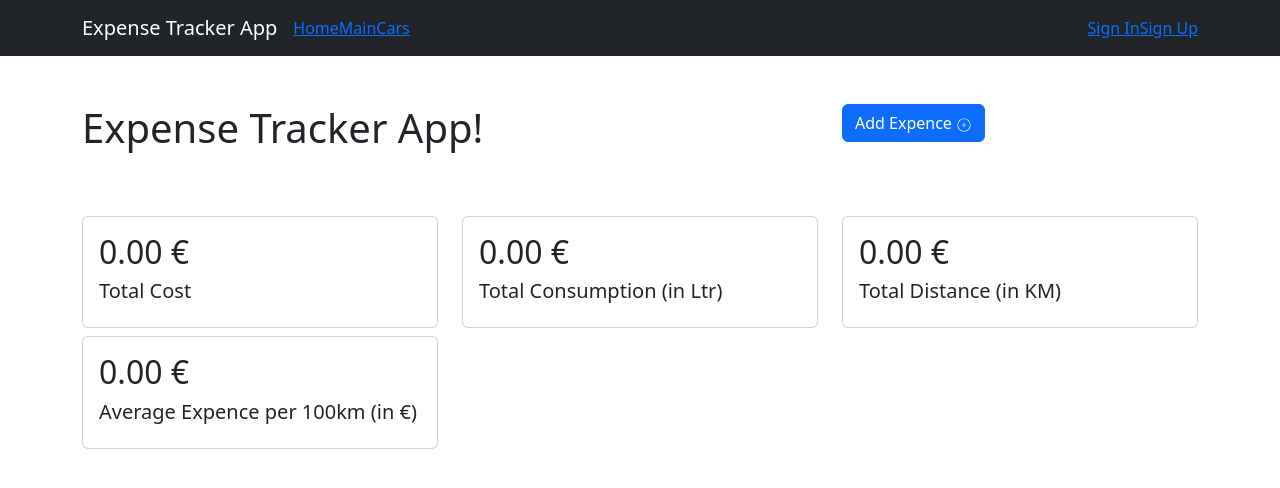
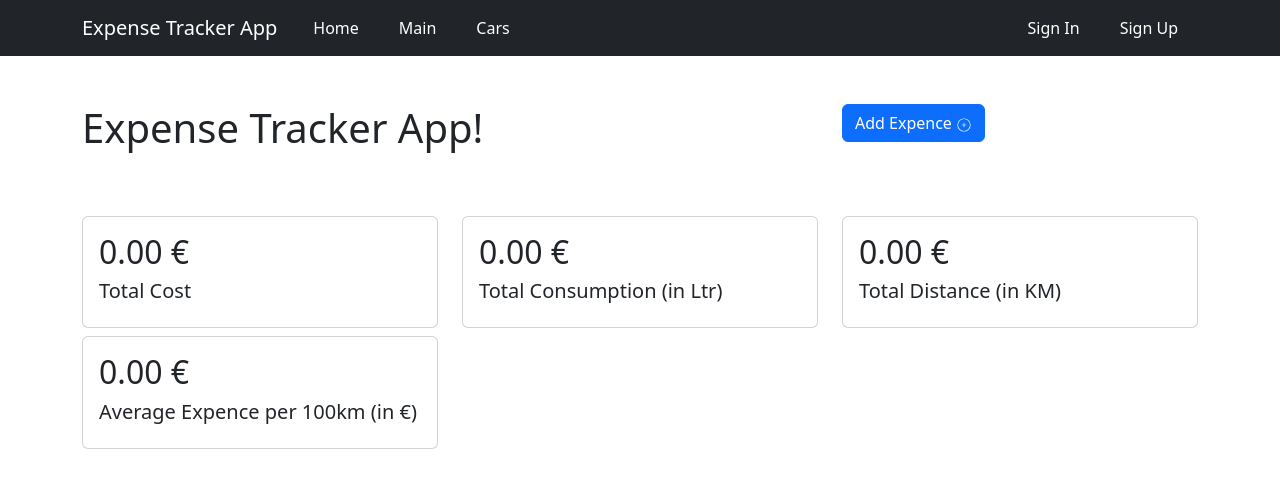
Before and after one commit to punit-kathiriya/Expense-Tracker, a React (Create React App) app: page / in a window 1280 px wide. Shown: the top 488 px of the page. Built offline with nearby package versions, Linux system fonts and the light colour scheme; no server answers.

Commit message:
Update App.css

```diff
--- a/src/App.css
+++ b/src/App.css
@@ -15,6 +15,18 @@ body {
   margin: 100px 50px;
   border-radius: 5px;
   box-shadow: rgba(21, 3, 123, 0.15) 0px 48px 100px 0px;
+}
+
+nav a {
+  color: #fff;
+  text-decoration: none;
+  margin: 0 20px;
+}
+
+nav a:hover {
+  color: #e0e0e0;
+  text-decoration: none;
+  margin-right: 20px;
 }
 
 #check {
```
